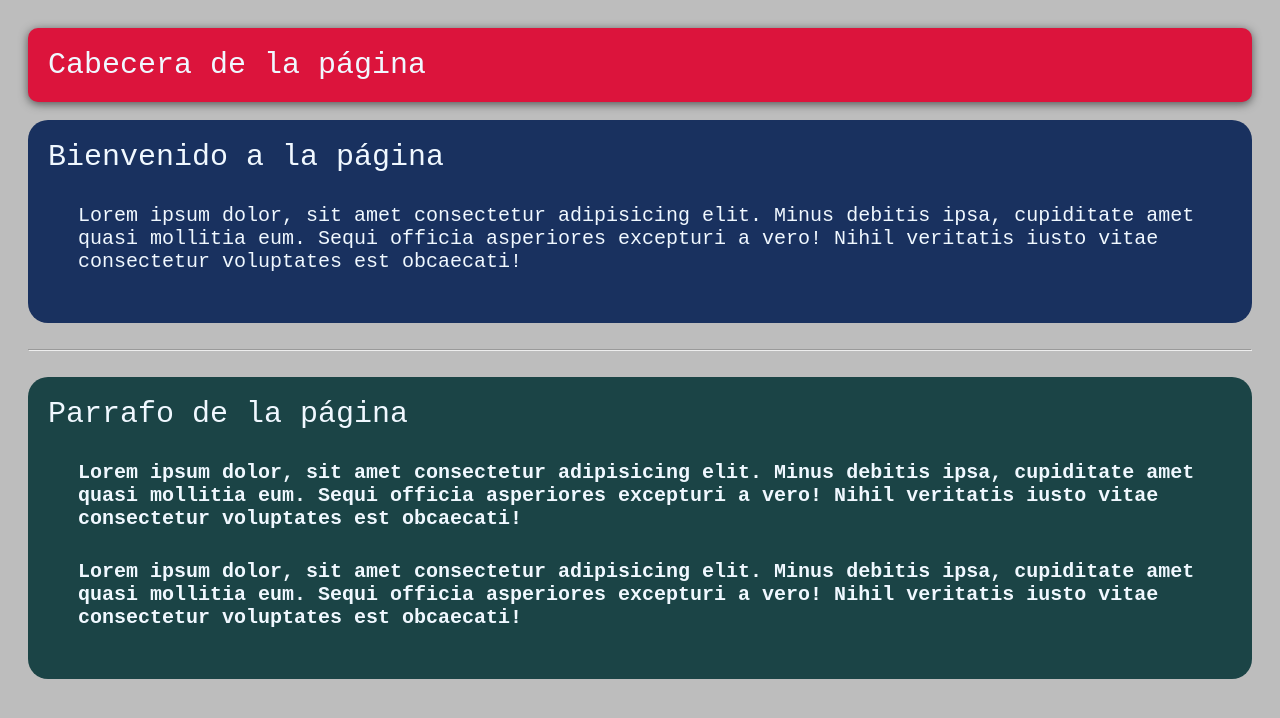
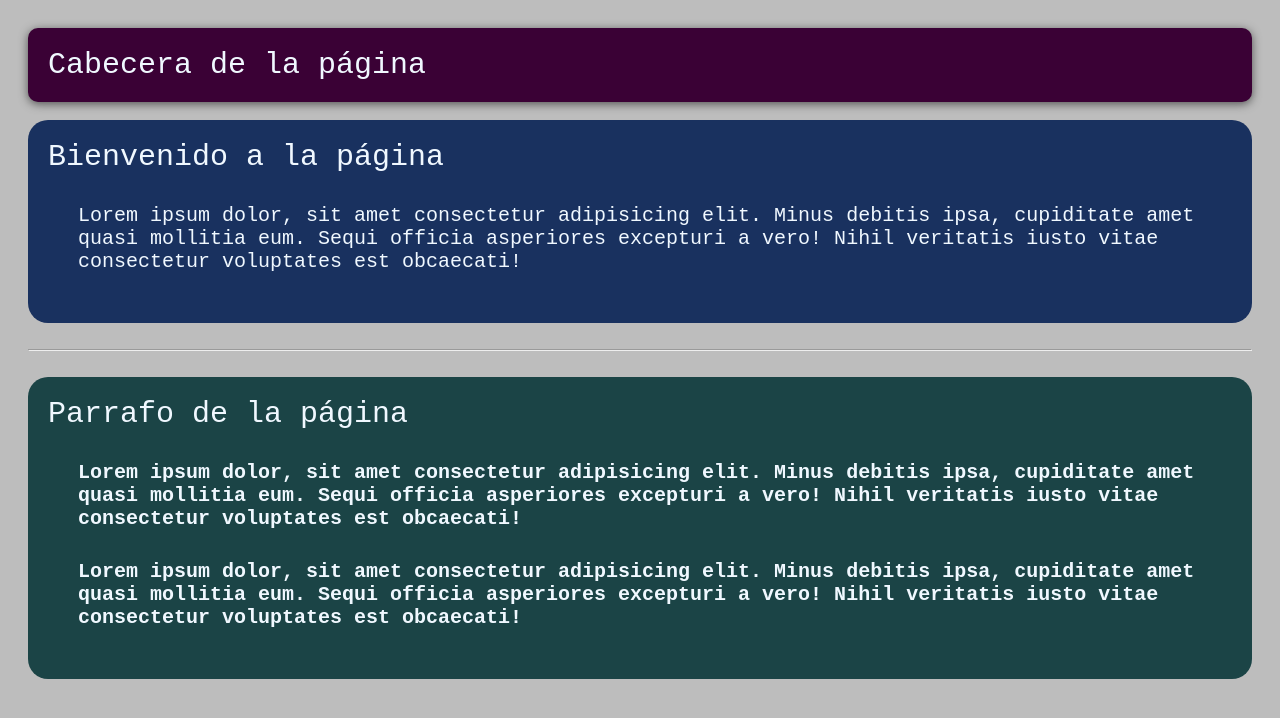
Before and after one commit to LuisEnriqueChavarriaVazquez/prueba-hyperblog, a plain HTML site: page index.html in a window 1280 px wide. Drawn offline with Linux system fonts and the light colour scheme.

Commit message:
nuevo color

```diff
--- a/css/styles.css
+++ b/css/styles.css
@@ -6,7 +6,7 @@
 }
 
 .navbar{
-    background-color: crimson !important;
+    background-color: rgb(58, 1, 53) !important;
     border-radius: 10px !important;
     box-shadow: 0 2px 10px rgb(82, 82, 82);
 }
```
